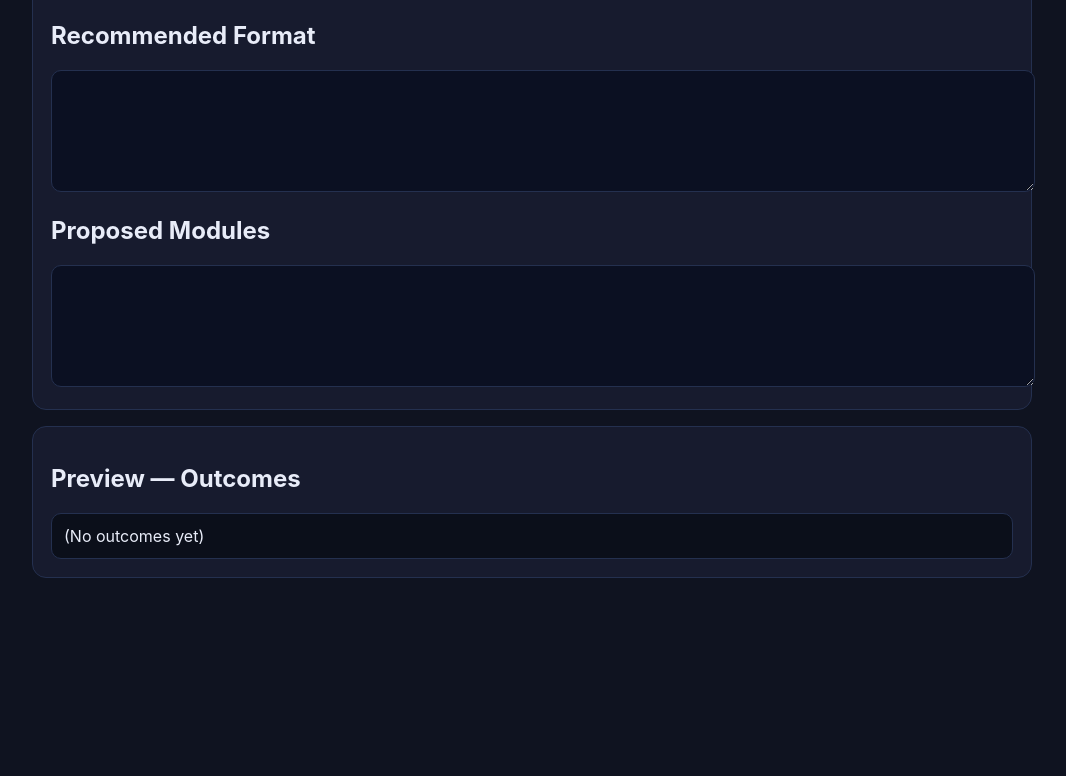
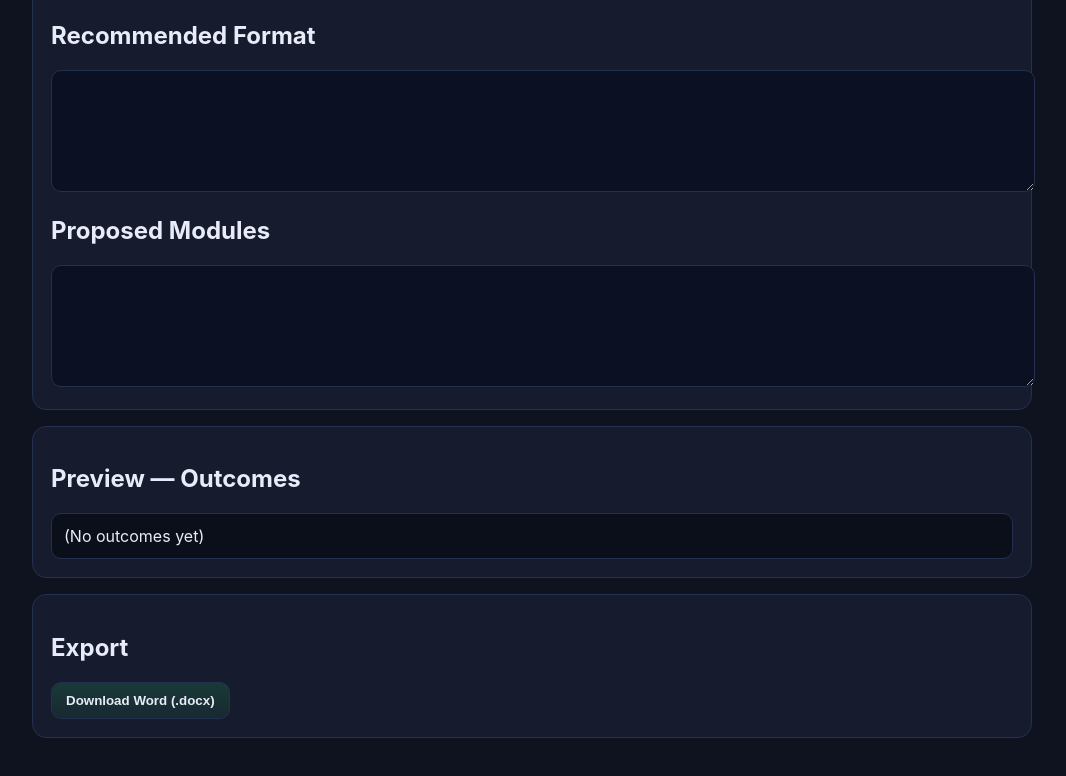
Before and after one commit to LegacyLearning/learning-strategy-assistant, a website: page public/index.html in a window 1280 px wide. Shown: the part 1166-1942 px from the top of the page, without its empty margins (108-1174 px from the left). Before the commit the page ends 1784 px from the top, so only its background shows below. Drawn offline with Linux system fonts and the light colour scheme.

Commit message:
Update index.html

```diff
--- a/public/index.html
+++ b/public/index.html
@@ -30,6 +30,7 @@
   <h1>Legacy Learning Consulting — Strategy Draft Tool</h1>
   <p class="small">Paste notes, draft with AI, edit sections, and export.</p>
 
+  <!-- Input card -->
   <section class="card">
     <label>Client name</label>
     <input id="client" type="text" placeholder="Enter client" />
@@ -46,12 +47,12 @@
     <textarea id="notes" placeholder="Paste at least 2–3 sentences"></textarea>
     <div class="btns">
       <button id="aiBtn" class="primary">AI Draft Outcomes + Modules</button>
-      <button id="exportDocx" class="ok">Download Word (.docx)</button>
       <button id="clearAll" class="danger">Clear</button>
       <span id="status" class="status" aria-live="polite"></span>
     </div>
   </section>
 
+  <!-- Content sections -->
   <section class="card">
     <h2>Overview</h2>
     <textarea id="overview"></textarea>
@@ -66,9 +67,18 @@
     <textarea id="modules"></textarea>
   </section>
 
+  <!-- Preview -->
   <section class="card">
     <h2>Preview — Outcomes</h2>
     <div id="outcomesPreview" class="preview">(Generated preview will appear here)</div>
+  </section>
+
+  <!-- Export at bottom -->
+  <section class="card">
+    <h2>Export</h2>
+    <div class="btns">
+      <button id="exportDocx" class="ok">Download Word (.docx)</button>
+    </div>
   </section>
 </div>
 
```
